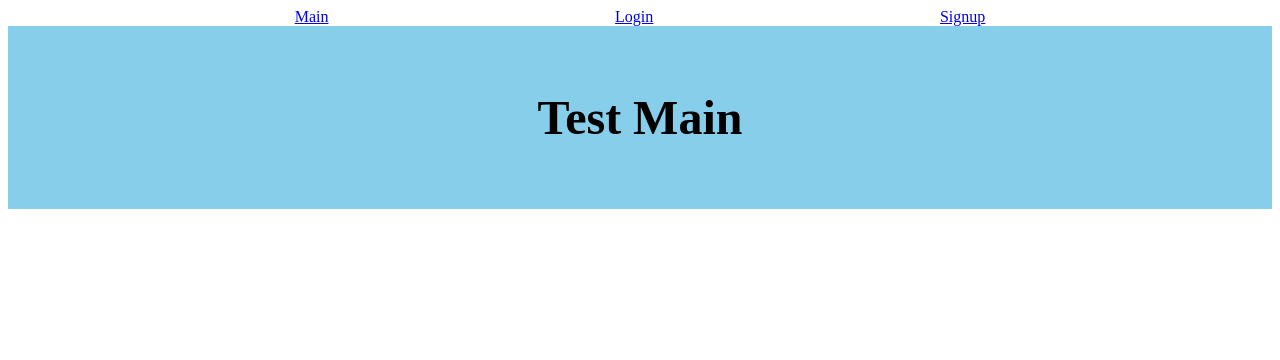
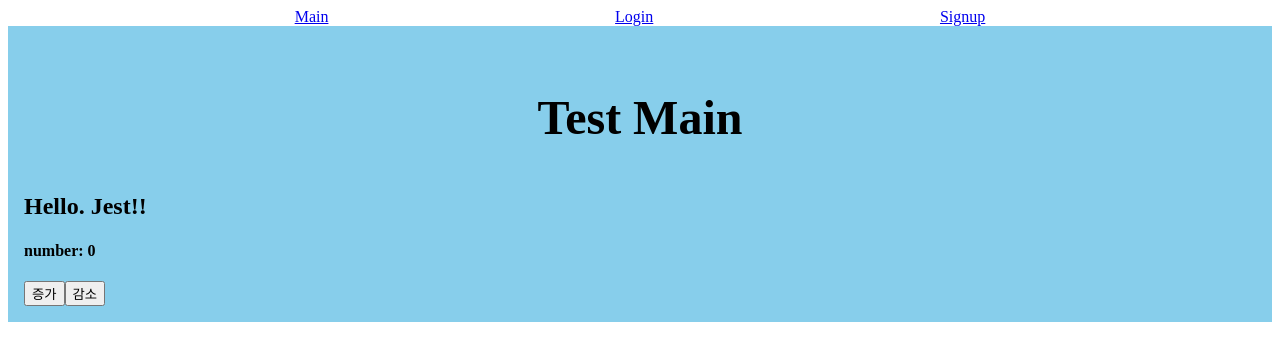
Before and after one commit to yeonsu-k/Create-and-TDD, a React app: page / in a window 1280 px wide. Shown: the top 360 px of the page. Built offline with nearby package versions, Linux system fonts and the light colour scheme.

Commit message:
Update tsconfig.json File baseUrl and Path

```diff
--- a/src/pages/MainPage.tsx
+++ b/src/pages/MainPage.tsx
@@ -1,11 +1,17 @@
-import React from "react";
+import React, { useState } from "react";
 import styles from "styles/Main.module.scss";
 
 const MainPage = () => {
+  const [number, setNumber] = useState<number>(0);
+
   return (
     <>
       <div className={styles.MyComponent}>
         <h1 className={styles.header01}>Test Main</h1>
+        <h2>Hello. Jest!!</h2>
+        <h4>number: {number}</h4>
+        <button onClick={() => setNumber(number + 3)}>증가</button>
+        <button onClick={() => setNumber(number - 2)}>감소</button>
       </div>
     </>
   );
```
Also changed, not shown: src/stories/Header/Header.tsx (+1 -1 lines), src/stories/Page/Page.tsx (+1 -1 lines), tsconfig.json (+12 -10 lines).
